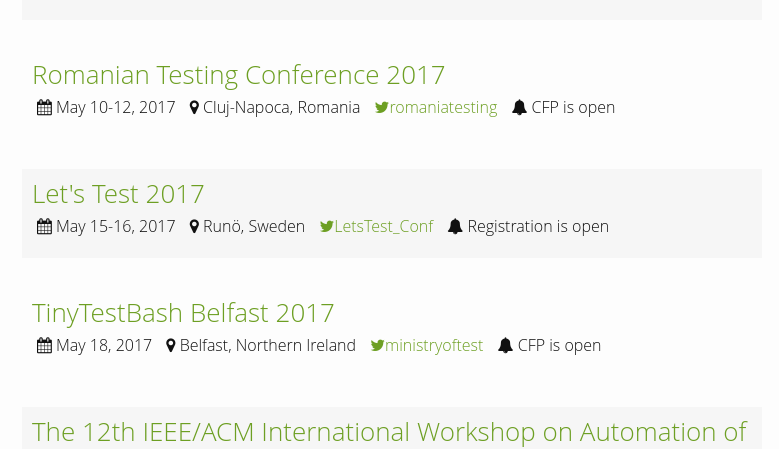
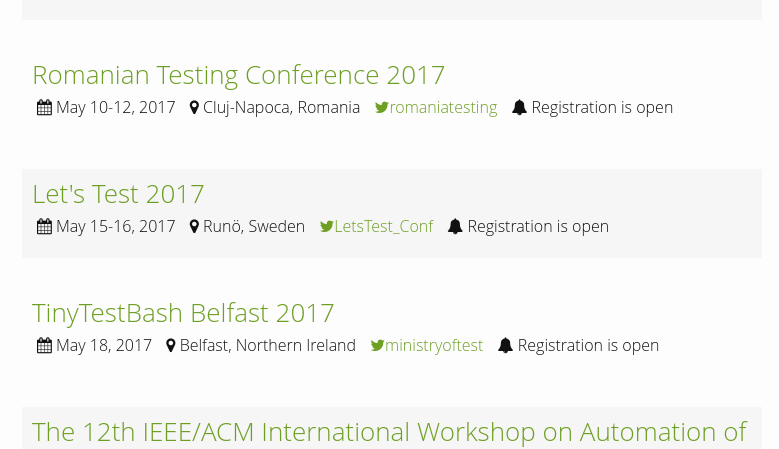
Before and after one commit to TestingConferences/testingconferences.github.io, a Jekyll site: the page built from index.html, in a window 1280 px wide and 900 px high, scrolled down 1655 px. Shown: the part 164-613 px from the top of the window, without its empty margins (248-1027 px from the left). Built offline with Jekyll 4.4.1, drawn with Linux system fonts in a browser that asks for light colours; some of the changed text lies outside the part shown.

Commit message:
Status updates
Status updates

```diff
--- a/_data/current.yml
+++ b/_data/current.yml
@@ -99,7 +99,7 @@
   dates: "May 10-12, 2017"
   url: http://romaniatesting.ro/
   twitter: romaniatesting
-  status: CFP is open
+  status: Registration is open
 
 - name: Let's Test 2017
   location: Runö, Sweden
@@ -113,7 +113,7 @@
   dates: "May 18, 2017"
   url: http://www.ministryoftesting.com/2016/11/tinytestbash-belfast/
   twitter: ministryoftest
-  status: CFP is open
+  status: Registration is open
 
 - name: The 12th IEEE/ACM International Workshop on Automation of Software Test (AST 2017)
   location: Buenos Aires, Argentina
@@ -258,7 +258,7 @@
   dates: "October 6, 2017"
   url: http://www.ministryoftesting.com/2016/12/testbash-coming-germany/
   twitter: ministryoftest
-  status: CFP is open
+  status: CFP is closed
 
 - name: Tricentis Accelerate 2017
   location: Vienna, Austria
@@ -271,7 +271,7 @@
   location: Copenhagen, Denmark
   dates: "November 6, 2017"
   url: https://conference.eurostarsoftwaretesting.com/
-  status: CFP is open
+  status: CFP is closed
 
 - name: Agile Testing Days (ATD) 2017
   location: Potsdam, Germany
```
